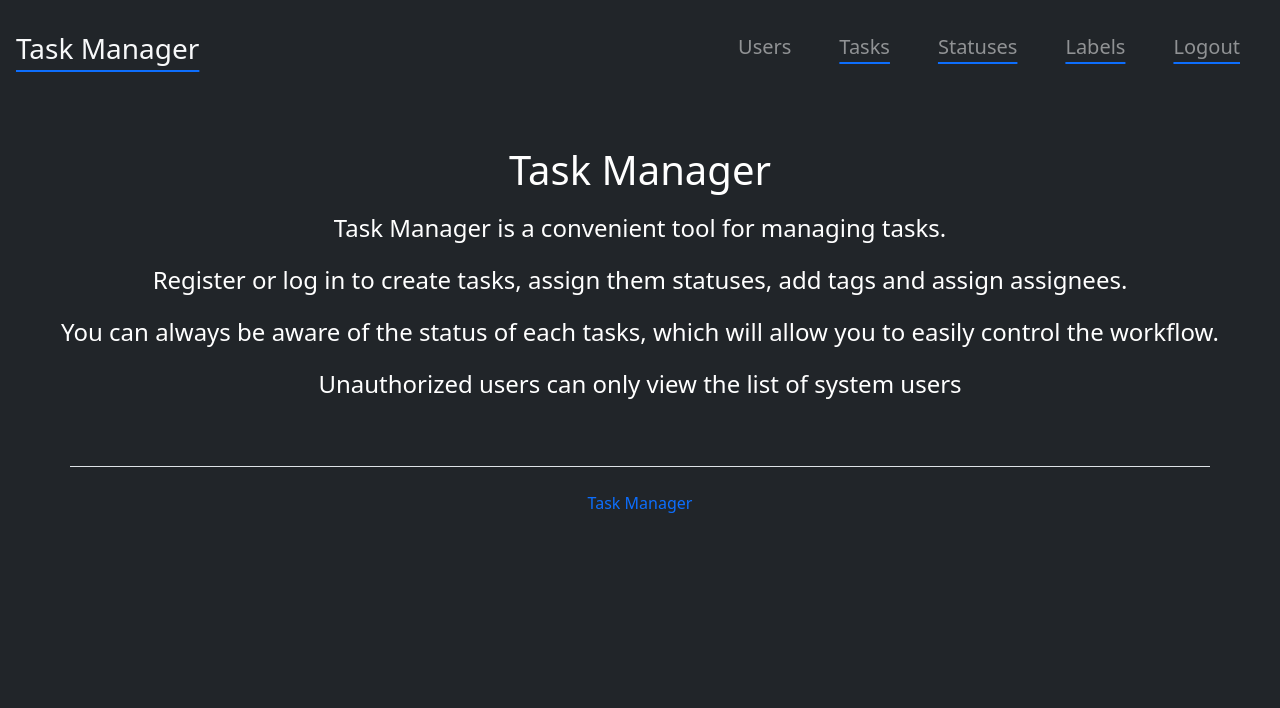
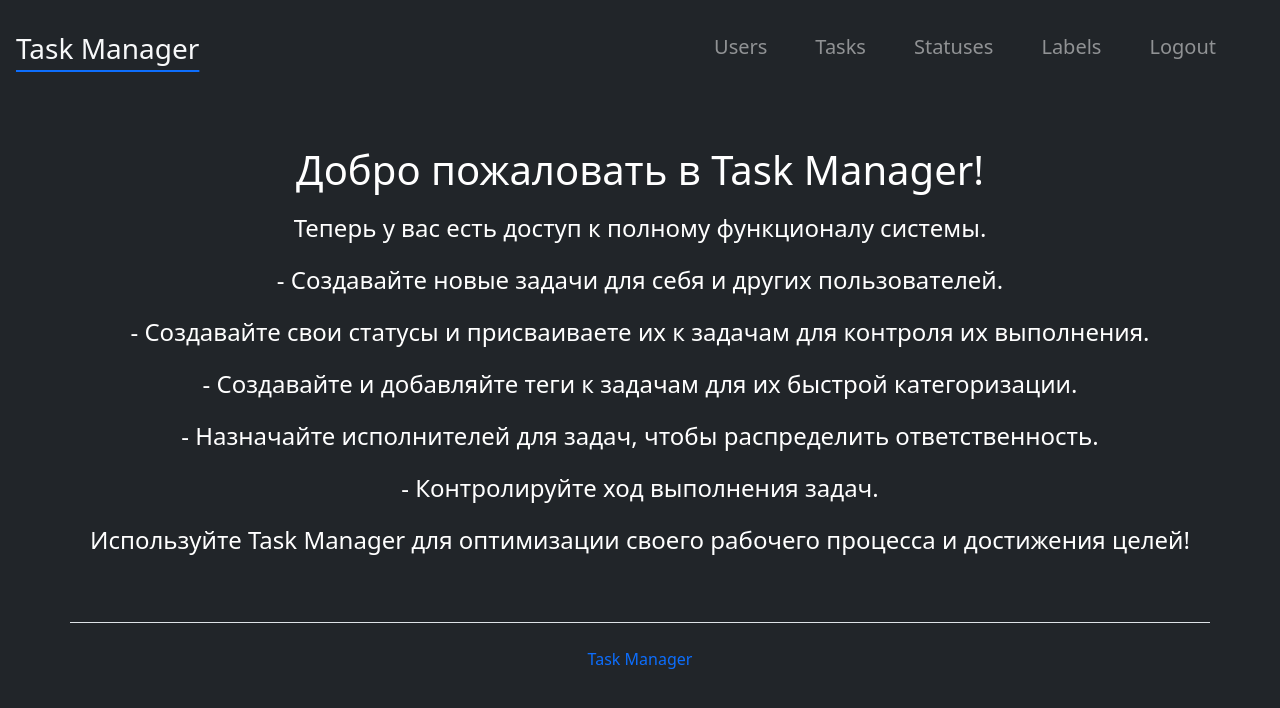
Before and after one commit to Kostyanuch-c/Task-manager, a Django app: page / in a window 1280 px wide. Shown: the top 708 px of the page. Run offline with Django 5.2, Linux system fonts and the light colour scheme; the visitor is signed in with stand-in values (Sample User, id 1); some libraries are stand-ins or nearby versions.

Commit message:
Edit main page for login users

```diff
--- a/task_manager/tasks/urls.py
+++ b/task_manager/tasks/urls.py
@@ -2,6 +2,6 @@ from django.urls import path
 from task_manager.tasks import views
 
 urlpatterns = [
-    path('statuses', views.statuses, name='statuses'),
+    path('statuses/', views.statuses, name='statuses'),
 
 ]
--- a/task_manager/templates/index.html
+++ b/task_manager/templates/index.html
@@ -2,7 +2,31 @@
 {% load i18n %}
 
 {% block content %}
+
     <main class="px-3 mt-5 d-flex flex-column justify-content-center align-items-center flex-grow-1">
+        {% if user.is_authenticated %}
+            <h1 class="fs-1">Добро пожаловать в Task Manager!</h1>
+            <p class="lead fs-4 mt-2">Теперь у вас есть доступ к полному функционалу
+                системы.</p>
+            <p class="lead fs-4">
+                - Создавайте новые задачи для себя и других пользователей.
+            </p>
+            <p class="lead fs-4">
+                - Создавайте свои статусы и присваиваете их к задачам для контроля их выполнения.
+            </p>
+            <p class="lead fs-4">
+                - Создавайте и добавляйте теги к задачам для их быстрой категоризации.
+            </p>
+            <p class="lead fs-4">
+                - Назначайте исполнителей для задач, чтобы распределить ответственность.
+            </p>
+            <p class="lead fs-4">
+                - Контролируйте ход выполнения задач.
+            </p>
+            <p class="lead fs-4">
+                Используйте Task Manager для оптимизации своего рабочего процесса и достижения целей!
+            </p>
+        {% else %}
             <h1 class="fs-1">Task Manager</h1>
             <p class="lead fs-4 mt-2">{% translate "Task Manager is a convenient tool for managing tasks." %}</p>
             <p class="lead fs-4">
@@ -14,4 +38,5 @@
             <p class="lead fs-4">{% translate "Unauthorized users can only view the list of system users" %}</p>
             <!--    <p class="lead fs-4">Управляйте задачами, улучшайте продуктивность и добивайтесь успеха с Task Manager!</p>-->
             </main>
+        {% endif %}
 {% endblock %}
--- a/task_manager/templates/layouts/base.html
+++ b/task_manager/templates/layouts/base.html
@@ -18,19 +18,22 @@
                 <a href="{% url 'index' %}" class="text-light link-offset-3 link-offset-3-hover link-underline
                    link-underline-opacity-75-hover
                    {% if request.path != '/' %}link-underline-opacity-0 {% endif %}"> Task Manager</a></h3>
-            <nav class=" nav justify-content-center  float-md-end">
+            <nav class=" nav justify-content-center float-md-end mx-4">
+                <a class="fs-5 text-white-50 mx-4 link-offset-3 link-offset-3-hover link-underline-opacity-75-hover
+                    link-underline {% if request.path != '/users/' %} link-underline-opacity-0 {% endif %}"
+                   href="{% url 'users_list' %}">{% translate "Users" %}</a>
+                {% if user.is_authenticated %}
                     <a class="fs-5 text-white-50 mx-4 link-offset-3 link-offset-3-hover link-underline-opacity-75-hover
-                    link-underline {% if request.path != '/users/' %} link-underline-opacity-0 {% endif %}"
-                    href="{% url 'users_list' %}">{% translate "Users" %}</a>
-                {% if user.is_authenticated %}
-                    <a class="fs-5 text-white-50 mx-4 link-offset-3 link-offset-3-hover link-underline
-                   link-underline-opacity-75-hover" href="">{% translate "Tasks" %}</a>
-                    <a class="fs-5 text-white-50 mx-4 link-offset-3 link-offset-3-hover link-underline
-                   link-underline-opacity-75-hover" href="{% url "statuses" %}">{% translate "Statuses" %}</a>
-                    <a class="fs-5 text-white-50 mx-4 link-offset-3 link-offset-3-hover link-underline
-                   link-underline-opacity-75-hover" href="">{% translate "Labels" %}</a>
-                    <a class="fs-5 text-white-50 mx-4 link-offset-3 link-offset-3-hover link-underline
-                   link-underline-opacity-75-hover" href="{% url 'logout' %}">{% translate "Logout" %}</a>
+                    link-underline {% if request.path != '/tasks/' %} link-underline-opacity-0 {% endif %}"
+                       href="">{% translate "Tasks" %}</a>
+                    <a class="fs-5 text-white-50 mx-4 link-offset-3 link-offset-3-hover link-underline-opacity-75-hover
+                    link-underline {% if request.path != '/statuses/' %} link-underline-opacity-0 {% endif %}"
+                       href="{% url "statuses" %}">{% translate "Statuses" %}</a>
+                    <a class="fs-5 text-white-50 mx-4 link-offset-3 link-offset-3-hover link-underline-opacity-75-hover
+                    link-underline {% if request.path != '/labels/' %} link-underline-opacity-0 {% endif %}"
+                       href="">{% translate "Labels" %}</a>
+                    <a class="fs-5 text-white-50 mx-4 link-offset-3-hover link-underline-opacity-0 link-underline
+                   link-underline-opacity-75-hover " href="{% url 'logout' %}">{% translate "Logout" %}</a>
                 {% else %}
                     <a class="fs-5 text-white-50 mx-4 link-offset-3 link-offset-3-hover link-underline-opacity-75-hover
                     link-underline {% if request.path != '/login/' %} link-underline-opacity-0 {% endif %}"
```
Also changed, not shown: task_manager/templates/users/users_list.html (+36 -0 lines). Lines whose indentation alone changed are shown as unchanged.
